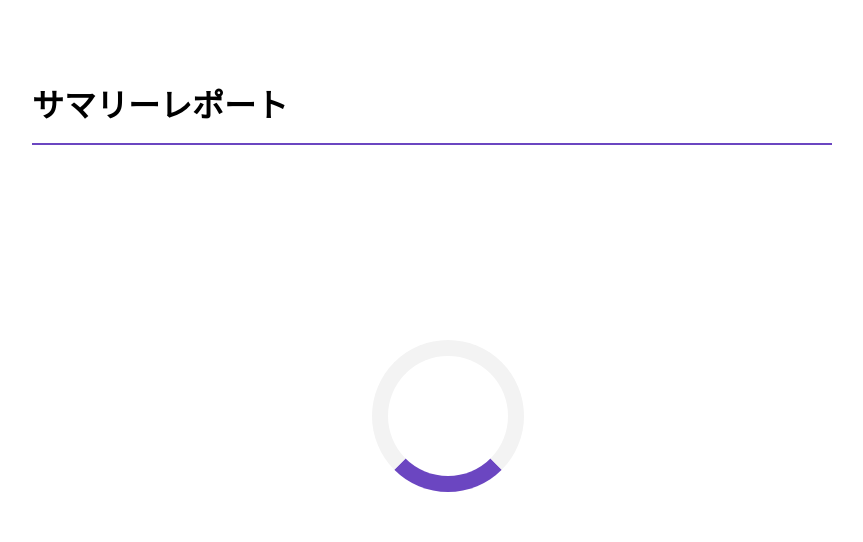
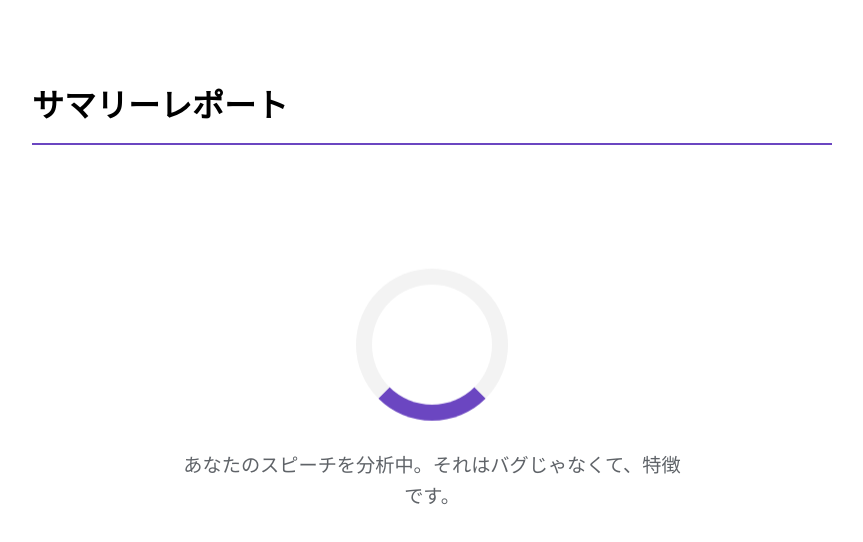
Before and after one commit to kosuke-t-hara/cloud-audience, a browser extension: page extension/summary.html in a window 1280 px wide. Shown: the whole page, without its empty margins (208-1071 px from the left). Drawn offline with Linux system fonts and the light colour scheme.

Commit message:
サマリーのローディングメッセージを増やした。

```diff
--- a/extension/summary.html
+++ b/extension/summary.html
@@ -111,11 +111,7 @@
       width: 120px;
       height: 120px;
       animation: spin 2s linear infinite;
-      position: absolute;
-      top: 50%;
-      left: 50%;
-      margin-top: -60px;
-      margin-left: -60px;
+      margin: 0 auto; /* コンテナ内で中央に配置 */
     }
 
     @keyframes spin {
@@ -146,11 +142,28 @@
       text-decoration: none;
       font-weight: bold;
       transition: background-color 0.3s;
+      font-size: 15px; /* 「履歴を開く」ボタンとサイズを合わせる */
     }
 
     .dashboard-link:hover {
       background-color: #553C9A; /* Darker Purple */
     }
+
+    /* --- ローディング関連のスタイル --- */
+    #loading-container {
+      position: absolute;
+      top: 50%;
+      left: 50%;
+      transform: translate(-50%, -50%);
+      text-align: center;
+      width: 500px; /* 横幅を固定 */
+    }
+    #loading-message {
+      margin-top: 30px; /* スピナーからの距離を調整 */
+      font-size: 1.2em;
+      color: #5f6368;
+    }
+
   </style>
   <script src="./lib/chart.umd.js"></script>
 </head>
@@ -158,7 +171,10 @@
 <body>
   <h1>サマリーレポート</h1>
 
-  <div id="loader"></div>
+  <div id="loading-container">
+    <div id="loader"></div>
+    <p id="loading-message">レポートの生成を準備しています...</p>
+  </div>
   <div id="error-container" class="error-message" style="display: none;"></div>
 
   <div id="summary-content" style="display: none;">
--- a/extension/summary.js
+++ b/extension/summary.js
@@ -1,6 +1,70 @@
-// サマリーページの準備ができたことをバックグラウンドに通知
-chrome.runtime.sendMessage({ type: 'SUMMARY_PAGE_READY' });
+// --- ローディングメッセージ関連 ---
+const loadingMessages = [
+  // オリジナル
+  "魔法の呪文を唱えています... ✨",
+  "AIが腕まくりをしました...",
+  "思考の海に深く潜っています...",
+  "あなたの言葉からダイヤモンドの原石を発掘中...",
+  "最高のフィードバックをコンパイル中 (バグが出ませんように)",
+  "拍手喝采の瞬間をシミュレーションしています...",
+  "宇宙の真理とあなたのスピーチを照合中...",
+  "もう少しです...たぶん！",
+  // 追加分
+  "フィードバックを最適化中... O(log n)で終わらせたい。",
+  "ニューラルネットワークにコーヒーを淹れています...",
+  "1と0を並べ替えて、素晴らしい洞察を作成中。",
+  "あなたのスピーチを分析中。それはバグじゃなくて、特徴です。",
+  "ピクセルを磨いています... レポートが輝くように。",
+  "アルゴリズムに「喝」を入れています。",
+  "シリコンの筋肉をストレッチ中...",
+  "あなたの言葉の裏にある宇宙の意図を解読中...",
+  "存在意義について少し考えていました。さて、レポート作成に戻ります。",
+  "アイデアの星座を結んでいます...",
+  "分析のポーションを調合中... 秘密の材料をひとつまみ。",
+  "洞察の巻物を読み解いています...",
+  "あなたの言葉にエンチャントをかけています...",
+  "ちょっと休憩... AIだって一息つきたい。",
+  "インスピレーションが湧くのを待っています... 待ちぼうけ。",
+  "最高の言葉を選ぶために、辞書と格闘中。",
+  "あなたの話術から「いいね！」を探しています。",
+  "フィードバックを金箔で飾り付け中...",
+  "改善点を分かりやすく翻訳しています...",
+  "自分自身とブレインストーミング中です。なかなか良いアイデアが出ます。"
+];
+let messageInterval = null;
 
+function startLoadingAnimation() {
+  const messageElement = document.getElementById('loading-message');
+  let lastMessageIndex = -1; // 直前に表示したメッセージのインデックスを保持
+
+  messageInterval = setInterval(() => {
+    let newMessageIndex;
+    // 同じメッセージが連続しないように、新しいインデックスを生成する
+    do {
+      newMessageIndex = Math.floor(Math.random() * loadingMessages.length);
+    } while (loadingMessages.length > 1 && newMessageIndex === lastMessageIndex);
+
+    messageElement.textContent = loadingMessages[newMessageIndex];
+    lastMessageIndex = newMessageIndex;
+  }, 3000); // 3秒ごとにメッセージを切り替え
+}
+
+function stopLoadingAnimation() {
+  if (messageInterval) {
+    clearInterval(messageInterval);
+    messageInterval = null;
+  }
+}
+
+// --- 初期化処理 ---
+document.addEventListener('DOMContentLoaded', () => {
+  startLoadingAnimation();
+  // サマリーページの準備ができたことをバックグラウンドに通知
+  chrome.runtime.sendMessage({ type: 'SUMMARY_PAGE_READY' });
+});
+
+
+// --- チャート関連 ---
 let radarChart = null; // チャートインスタンスを保持する変数
 
 // ページが閉じられるときにチャートを破棄
@@ -12,14 +76,17 @@ window.addEventListener('beforeunload', () => {
   }
 });
 
+
+// --- メッセージリスナー ---
 chrome.runtime.onMessage.addListener((request, sender, sendResponse) => {
-  const loader = document.getElementById('loader');
+  const loadingContainer = document.getElementById('loading-container');
   const errorContainer = document.getElementById('error-container');
   const summaryContent = document.getElementById('summary-content');
 
   if (request.type === 'show_summary') {
+    stopLoadingAnimation();
     // ローディングを非表示にし、サマリーを表示
-    loader.style.display = 'none';
+    loadingContainer.style.display = 'none';
     summaryContent.style.display = 'block';
 
     const mode = request.mode;
@@ -171,8 +238,9 @@ chrome.runtime.onMessage.addListener((request, sender, sendResponse) => {
     }
 
   } else if (request.type === 'show_summary_error') {
+    stopLoadingAnimation();
     // ローディングを非表示にし、エラーを表示
-    loader.style.display = 'none';
+    loadingContainer.style.display = 'none';
     errorContainer.style.display = 'block';
 
     let errorMessage = `<h2>サマリーの生成に失敗しました</h2><p>${request.error}</p>`;
--- a/webapp/dashboard.js
+++ b/webapp/dashboard.js
@@ -105,7 +105,7 @@ function renderScoreChart(sessions) {
     const scoreLabels = {
         clarity: '明瞭さ',
         passion: '情熱',
-        insightfulness: '洞察力',
+        insightfulness: '示唆',
         structure: '構成力',
         confidence: '自信'
     };
```
